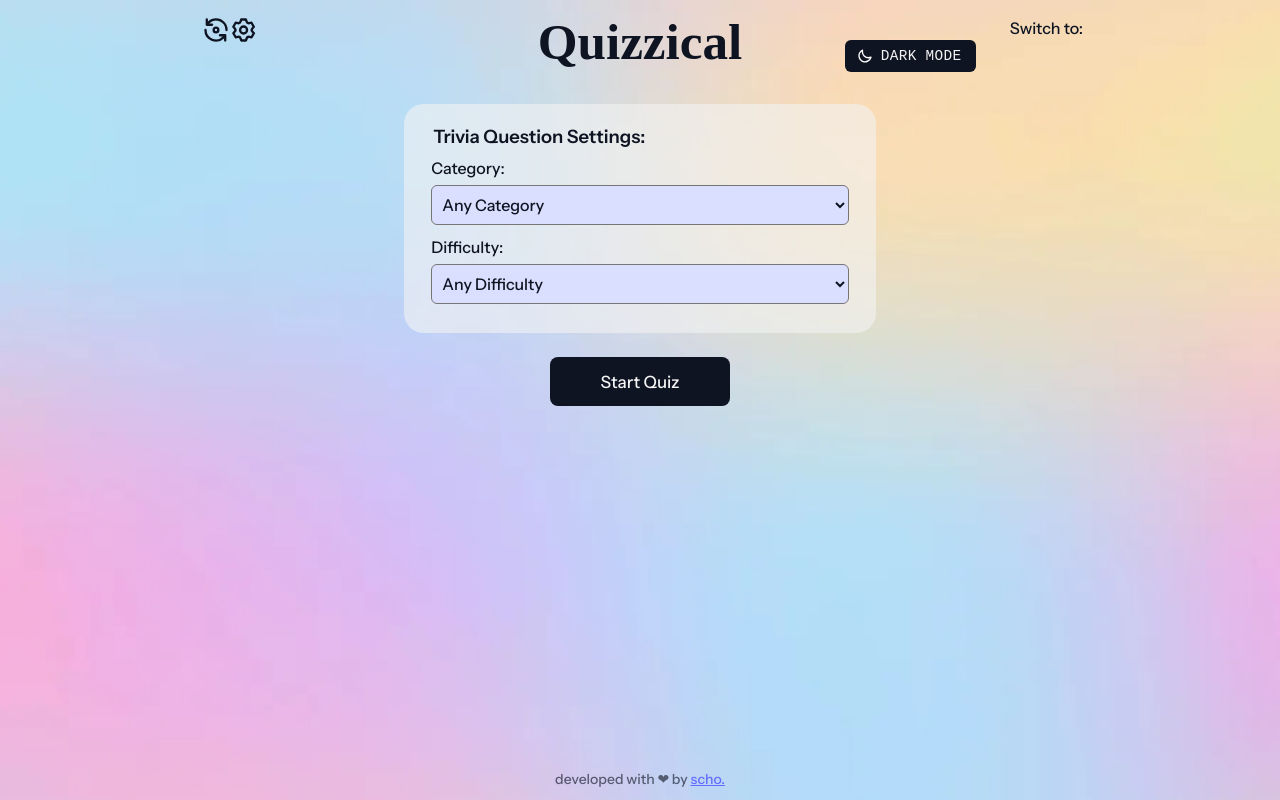
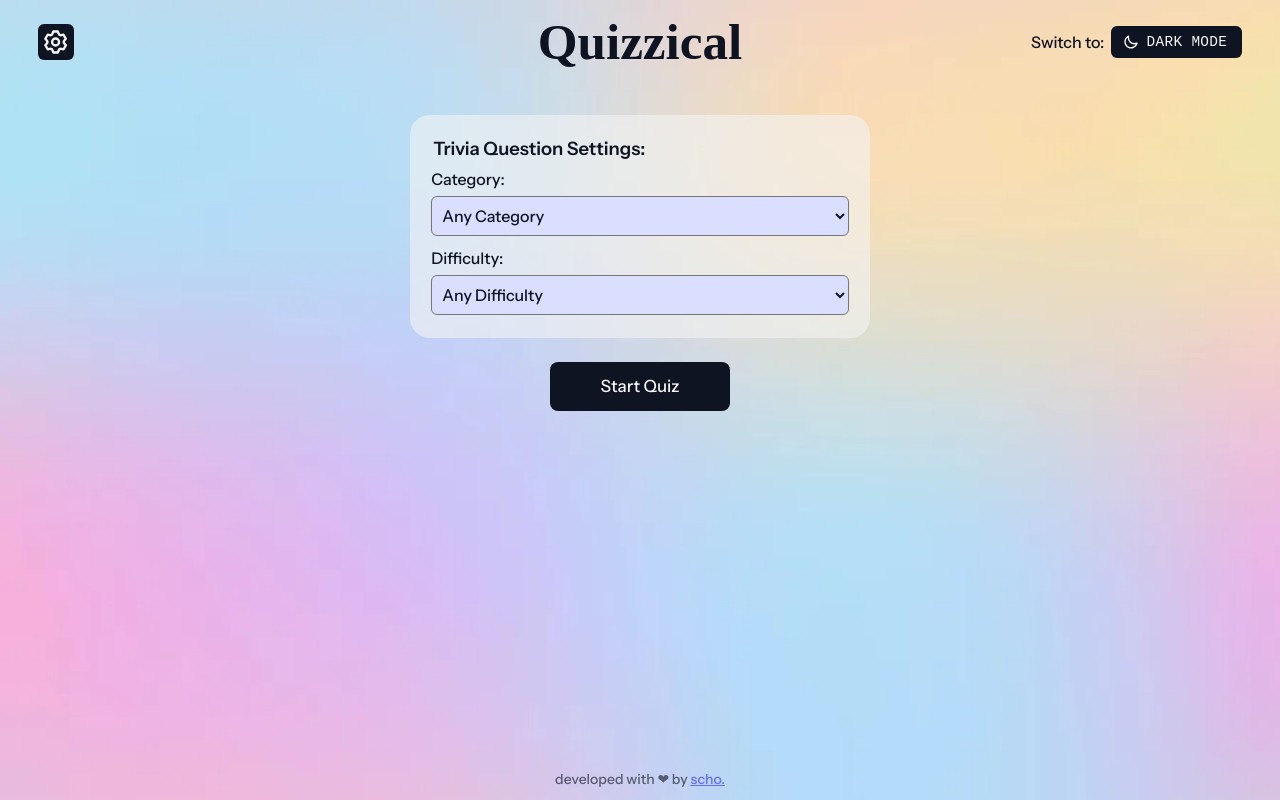
Before and after one commit to indoct/quizzical-app, a React (Vite) app: page / in a window 1280 px wide. Built offline with nearby package versions, Linux system fonts and the light colour scheme; a web font is replaced by a local one.

Commit message:
control btns / state handling

```diff
--- a/src/App.css
+++ b/src/App.css
@@ -26,15 +26,11 @@
 }
 
 header {
-  /* display: flex;
-  justify-content: space-between;
-  width: 96%;
-  align-items: center;
-  padding: 1rem 0; */
-  width: 96%;
+  width: 94%;
   display: grid;
   grid-template-columns: 1fr 1fr 1fr;
   grid-template-areas: "controls title toggle";
+  grid-row-gap: 20px;
 }
 
 header div:nth-child(1) {
@@ -47,7 +43,7 @@ header div:nth-child(3) {
   grid-area: toggle;
 }
 
-@media (max-width: 500px) {
+@media (max-width: 900px) {
   header {
     grid-template-columns: 1fr 2fr;
     grid-template-areas:
@@ -55,10 +51,6 @@ header div:nth-child(3) {
       " title title ";
   }
 }
-
-/* header div {
-  flex: 1;
-} */
 
 h1 {
   font-size: 3.2em;
@@ -68,16 +60,39 @@ h1 {
   margin-bottom: 0;
 }
 
-/* .controls {
+.controls,
+.toggle {
   display: flex;
+  align-items: center;
+}
+
+.controls {
   gap: 14px;
 }
 
 .toggle {
+  justify-content: flex-end;
+}
+
+.ctrl-btn {
+  background-color: var(--quiz-dark);
+  color: var(--quiz-light);
+  border: 0;
+  border-radius: 6px;
   display: flex;
-  justify-content: flex-end;
   align-items: center;
-} */
+  padding: 4px;
+  justify-content: center;
+}
+
+.ctrl-btn:disabled {
+  opacity: 0.6;
+  cursor: not-allowed;
+}
+
+.ctrl-btn:not(:disabled):hover {
+  cursor: pointer;
+}
 
 .container {
   display: flex;
@@ -91,6 +106,11 @@ h1 {
   flex-grow: 1;
   align-items: center;
   justify-content: center;
+}
+
+main {
+  padding-top: 2rem;
+  max-width: 860px;
 }
 
 a {
@@ -151,6 +171,7 @@ footer {
   margin-top: auto;
   font-size: 14px;
   color: #0f14229e;
+  padding-top: 1.6rem;
 }
 
 footer a {
@@ -159,10 +180,6 @@ footer a {
 
 footer a:hover {
   text-decoration: none;
-}
-
-main {
-  padding-top: 2rem;
 }
 
 /* section {
@@ -213,10 +230,6 @@ main {
   outline: 4px auto -webkit-focus-ring-color;
 }
 
-.feedback {
-  padding-bottom: 1.6rem;
-}
-
 form {
   background: #f4f4f499;
   display: flex;
@@ -225,7 +238,6 @@ form {
   align-items: center;
   border-radius: 20px;
   row-gap: 5px;
-  padding: 1.4rem 1.6rem 1.8rem;
   box-sizing: border-box;
 }
 
@@ -288,8 +300,9 @@ input[type="number"]::-webkit-outer-spin-button {
   opacity: 1;
 }
 
-#quiz-body {
-  padding: 1.5rem 2rem 0rem;
+#quiz-body,
+.quiz-setup {
+  padding: 1.4rem 1.2rem;
 }
 
 legend {
@@ -484,24 +497,13 @@ input[type="radio"] {
   color: var(--quiz-light);
 }
 
-.mode-switch {
-  position: absolute;
-  top: 10px;
-  right: 20px;
-  font-size: 0.9rem;
-}
-
 @media screen and (min-width: 821px) {
-  .mode-switch {
-    top: 20px;
-    right: 30px;
+  main {
+    padding-top: 3rem;
   }
 }
 
 @media screen and (max-width: 820px) {
-  form {
-    margin: 36px 10px 0;
-  }
 }
 
 @media (prefers-color-scheme: light) {
--- a/src/App.tsx
+++ b/src/App.tsx
@@ -1,10 +1,10 @@
 import { FC, useState } from "react";
-import ThemeToggle from "./components/ThemeToggle";
 import { Routes, Route } from "react-router-dom";
 import Header from "./components/Header";
 import Footer from "./components/Footer";
 import Settings from "./pages/Settings";
 import QuizPage from "./pages/QuizPage";
+import { useNavigate } from "react-router-dom";
 
 const checkUserTheme = (): boolean => {
   const storedValue = localStorage.getItem("isDarkMode");
@@ -23,6 +23,8 @@ const App: FC = () => {
   const [isDarkMode, setDarkMode] = useState<boolean>(checkUserTheme);
   const [category, setCategory] = useState<string>("any");
   const [difficulty, setDifficulty] = useState<string>("any");
+  const [gameOver, setGameOver] = useState<boolean>(false);
+  const navigate = useNavigate();
 
   const toggleDarkMode = (): void => {
     setDarkMode((prevMode) => {
@@ -32,11 +34,20 @@ const App: FC = () => {
     });
   };
 
+  const handleNewSettings = (): void => {
+    setGameOver(false);
+    navigate("/");
+  };
+
   return (
     <div
       className={isDarkMode ? "dark-mode container" : "light-mode container"}
     >
-      <Header isDarkMode={isDarkMode} toggleDarkMode={toggleDarkMode} />
+      <Header
+        isDarkMode={isDarkMode}
+        toggleDarkMode={toggleDarkMode}
+        handleNewSettings={handleNewSettings}
+      />
       <main>
         <Routes>
           <Route
@@ -50,7 +61,15 @@ const App: FC = () => {
           />
           <Route
             path="/quiz"
-            element={<QuizPage category={category} difficulty={difficulty} />}
+            element={
+              <QuizPage
+                category={category}
+                difficulty={difficulty}
+                gameOver={gameOver}
+                handleNewSettings={handleNewSettings}
+                setGameOver={setGameOver}
+              />
+            }
           />
         </Routes>
       </main>
--- a/src/components/ErrorCountdown.tsx
+++ b/src/components/ErrorCountdown.tsx
@@ -2,7 +2,8 @@ import { useEffect, useState } from "react";
 
 interface ErrorCountdownProps {
   initialSeconds: number;
-  handleRetry: () => void;
+  setGameOver: React.Dispatch<React.SetStateAction<boolean>>;
+  fetchData: () => void;
 }
 
 const useCountdown = (initialSeconds: number) => {
@@ -23,15 +24,17 @@ const useCountdown = (initialSeconds: number) => {
 
 const ErrorCountdown: React.FC<ErrorCountdownProps> = ({
   initialSeconds,
-  handleRetry,
+  fetchData,
+  setGameOver,
 }) => {
   const countdown = useCountdown(initialSeconds);
 
   useEffect(() => {
     if (countdown === 0) {
-      handleRetry();
+      setGameOver(false);
+      fetchData();
     }
-  }, [countdown, handleRetry]);
+  }, [countdown]);
 
   return (
     <div>
--- a/src/components/Header.tsx
+++ b/src/components/Header.tsx
@@ -5,17 +5,48 @@ import {
   UilRefresh,
 } from "@iconscout/react-unicons";
 
-interface ThemeToggleProps {
+interface HeaderProps {
   isDarkMode: boolean;
   toggleDarkMode: () => void;
+  handleNewSettings: () => void;
 }
 
-const Header: React.FC<ThemeToggleProps> = ({ isDarkMode, toggleDarkMode }) => {
+const Header: React.FC<HeaderProps> = ({
+  isDarkMode,
+  toggleDarkMode,
+  handleNewSettings,
+}) => {
+  // const [allowFetch, setAllowFetch] = useState<boolean>(false);
+
+  // useEffect(() => {
+  //   setAllowFetch(false);
+
+  //   const fetchTimer = setTimeout(() => {
+  //     setAllowFetch(true);
+  //   }, 5000);
+
+  //   return () => clearTimeout(fetchTimer);
+  // }, []);
+
   return (
     <header>
       <div className="controls">
-        <UilRefresh size={28} />
-        <UilSetting size={28} />
+        {/* <button
+          role="button"
+          aria-label="Get new questions"
+          className="ctrl-btn"
+          disabled={!allowFetch}
+        >
+          <UilRefresh size={28} />
+        </button> */}
+        <button
+          role="button"
+          aria-label="Change settings"
+          className="ctrl-btn"
+          onClick={handleNewSettings}
+        >
+          <UilSetting size={28} />
+        </button>
       </div>
       <div>
         <h1>Quizzical</h1>
--- a/src/pages/QuizPage.tsx
+++ b/src/pages/QuizPage.tsx
@@ -1,5 +1,4 @@
 import { useState, useEffect, ChangeEvent, useRef } from "react";
-import { useNavigate } from "react-router-dom";
 import QABlock from "../components/QABlock";
 import { Questions, QuizState, QuizError } from "../types";
 import { decode } from "html-entities";
@@ -9,7 +8,13 @@ import ErrorCountdown from "../components/ErrorCountdown";
 import ReactConfetti from "react-confetti";
 import { QuizPageProps } from "../types";
 
-const QuizPage: React.FC<QuizPageProps> = ({ category, difficulty }) => {
+const QuizPage: React.FC<QuizPageProps> = ({
+  category,
+  difficulty,
+  gameOver,
+  handleNewSettings,
+  setGameOver,
+}) => {
   const [quizState, setQuizState] = useState<QuizState>({
     selected_count: false,
     active: false,
@@ -17,8 +22,6 @@ const QuizPage: React.FC<QuizPageProps> = ({ category, difficulty }) => {
   const [quizArray, setQuizArray] = useState<Questions[]>([]);
   const [loading, setLoading] = useState(true);
   const [error, setError] = useState<QuizError | null>(null);
-  const [gameOver, setGameOver] = useState<boolean>(false);
-  const navigate = useNavigate();
   const isFetchCalled = useRef(false); // Track if fetch has been called
 
   const shuffle = (array: string[]): string[] => {
@@ -115,16 +118,6 @@ const QuizPage: React.FC<QuizPageProps> = ({ category, difficulty }) => {
     checkAnswers();
   };
 
-  const handleRetry = (): void => {
-    if (gameOver) setGameOver(false);
-    fetchData();
-  };
-
-  const handleNewSettings = (): void => {
-    setGameOver(false);
-    navigate("/");
-  };
-
   if (loading) {
     return <div>Retrieving and loading trivia questions, please hold...</div>;
   }
@@ -139,13 +132,17 @@ const QuizPage: React.FC<QuizPageProps> = ({ category, difficulty }) => {
             Choose Different Settings
           </button>
         ) : (
-          <button className="ui-btn" onClick={handleRetry}>
+          <button className="ui-btn" onClick={() => setGameOver(false)}>
             Try Again
           </button>
         )}
       </div>
     ) : (
-      <ErrorCountdown initialSeconds={5} handleRetry={handleRetry} />
+      <ErrorCountdown
+        initialSeconds={5}
+        setGameOver={setGameOver}
+        fetchData={fetchData}
+      />
     );
   }
 
@@ -179,7 +176,14 @@ const QuizPage: React.FC<QuizPageProps> = ({ category, difficulty }) => {
             >
               Change Settings
             </button>
-            <button className="ui-btn" type="button" onClick={handleRetry}>
+            <button
+              className="ui-btn"
+              type="button"
+              onClick={() => {
+                setGameOver(false);
+                fetchData();
+              }}
+            >
               Play Again
             </button>
           </div>
--- a/src/types.ts
+++ b/src/types.ts
@@ -17,6 +17,9 @@ export interface SettingsProps {
 export interface QuizPageProps {
   category: string;
   difficulty: string;
+  gameOver: boolean;
+  handleNewSettings: () => void;
+  setGameOver: React.Dispatch<React.SetStateAction<boolean>>;
 }
 
 export interface Questions {
```
Also changed, not shown: src/components/ThemeToggle.tsx (deleted, +0 -33 lines).
